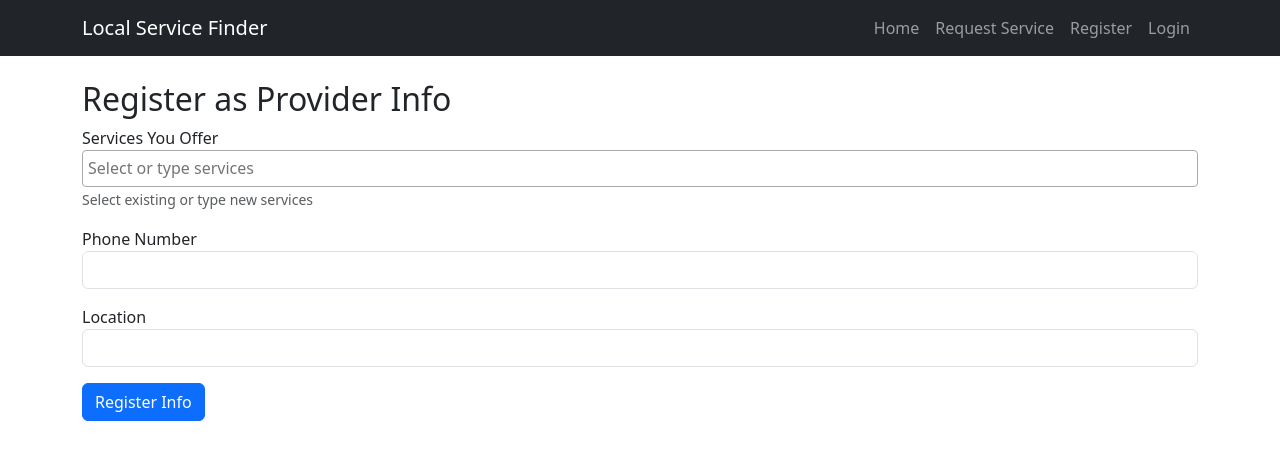
After one commit to SandraWanja-code/Local-Service-Finder, a Django app: template localservicefinder/services/templates/services/edit_provider.html in a window 1280 px wide. The commit adds this page. Shown: the top 460 px of the page. Run offline with Django 5.2, Linux system fonts and the light colour scheme; the template is opened without the code that fills it, so the values that code supplies are empty; some libraries are stand-ins or nearby versions.

Commit message:
provide services and fixed request services

```diff
--- a/localservicefinder/localservicefinder/urls.py
+++ b/localservicefinder/localservicefinder/urls.py
@@ -25,4 +25,5 @@ path('', TemplateView.as_view(template_name="home.html"), name="home"),
     path('accounts/', include('accounts.urls')),
 
     path('requests/', include('requests.urls')),
+    path("services/", include("services.urls")),
 ]
--- a/localservicefinder/services/models.py
+++ b/localservicefinder/services/models.py
@@ -12,9 +12,9 @@ class Service(models.Model):
 
 class Provider(models.Model):
     user = models.OneToOneField(User, on_delete=models.CASCADE)
-    service = models.ForeignKey(Service, on_delete=models.CASCADE)
+    services = models.ManyToManyField(Service)
     location = models.CharField(max_length=200)
     phone = models.CharField(max_length=15)
 
     def __str__(self):
-        return self.user.username
+       return f"{self.user.username} - {', '.join([s.name for s in self.services.all()])}"
--- /dev/null
+++ b/localservicefinder/services/templates/services/edit_provider.html
@@ -0,0 +1,62 @@
+{% extends "base.html" %}
+
+{% block content %}
+<h2>{% if provider %}Edit{% else %}Register as{% endif %} Provider Info</h2>
+
+{% if success %}
+<div class="alert alert-success">
+    Your provider info has been {% if provider %}updated{% else %}saved{% endif %}!
+</div>
+{% endif %}
+
+<form method="POST">
+    {% csrf_token %}
+
+    <div class="mb-3">
+        <label>Services You Offer</label>
+        <select name="services" class="form-control" multiple id="services-select">
+            {% for service in services %}
+                <option value="{{ service.id }}"
+                    {% if provider and service in provider.services.all %}selected{% endif %}>
+                    {{ service.name }}
+                </option>
+            {% endfor %}
+        </select>
+        <small class="text-muted">Select existing or type new services</small>
+    </div>
+
+    <div class="mb-3">
+        <label>Phone Number</label>
+        <input type="text" name="phone"
+               class="form-control"
+               value="{% if provider %}{{ provider.phone }}{% endif %}">
+    </div>
+
+    <div class="mb-3">
+        <label>Location</label>
+        <input type="text" name="location"
+               class="form-control"
+               value="{% if provider %}{{ provider.location }}{% endif %}">
+    </div>
+
+    <button type="submit" class="btn btn-primary">
+        {% if provider %}Update{% else %}Register{% endif %} Info
+    </button>
+</form>
+
+<!-- Include jQuery and Select2 -->
+<link href="https://cdn.jsdelivr.net/npm/select2@4.1.0-rc.0/dist/css/select2.min.css" rel="stylesheet" />
+<script src="https://code.jquery.com/jquery-3.6.0.min.js"></script>
+<script src="https://cdn.jsdelivr.net/npm/select2@4.1.0-rc.0/dist/js/select2.min.js"></script>
+
+<script>
+$(document).ready(function() {
+    $('#services-select').select2({
+        tags: true,          // allow typing new options
+        tokenSeparators: [',', ' '], // type comma or space to create new
+        placeholder: "Select or type services"
+    });
+});
+</script>
+
+{% endblock %}
--- a/localservicefinder/templates/navbar.html
+++ b/localservicefinder/templates/navbar.html
@@ -14,19 +14,21 @@
         </li>
 
         {% if user.is_authenticated %}
-
+            {% if user.provider %}
                 <li class="nav-item">
-            <span class="navbar-text text-white me-3">
-                Welcome {{ user.username }}
-            </span>
+                  <a class="nav-link" href="{% url 'edit_provider' %}">Edit Provider Info</a>
                 </li>
+            {% else %}
+                <li class="nav-item">
+                  <a class="nav-link" href="{% url 'become_provider' %}">provide Service</a>
+                </li>
+            {% endif %}
 
             <li class="nav-item">
               <a class="nav-link" href="{% url 'logout' %}">Logout</a>
             </li>
 
         {% else %}
-
             <li class="nav-item">
               <a class="nav-link" href="/accounts/register/">Register</a>
             </li>
@@ -34,7 +36,6 @@
             <li class="nav-item">
               <a class="nav-link" href="/accounts/login/">Login</a>
             </li>
-
         {% endif %}
 
       </ul>
```
Also changed, not shown: localservicefinder/services/templates/services/become_provider.html (added, +36 -0 lines), localservicefinder/services/urls.py (added, +8 -0 lines), localservicefinder/services/views.py (+73 -2 lines), localservicefinder/db.sqlite3, localservicefinder/services/migrations/0002_remove_provider_service_provider_services.py (added). Lines whose indentation alone changed are shown as unchanged.
